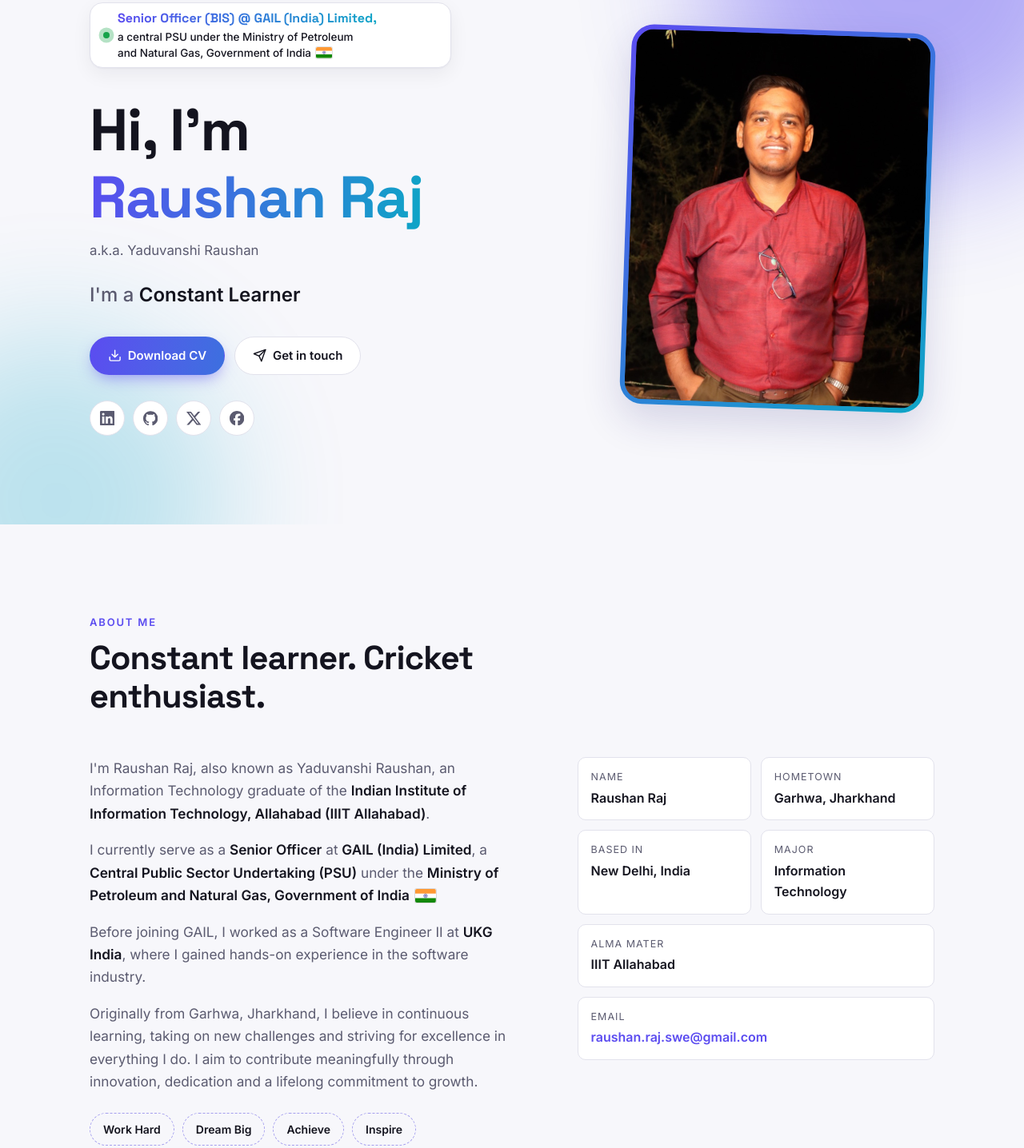
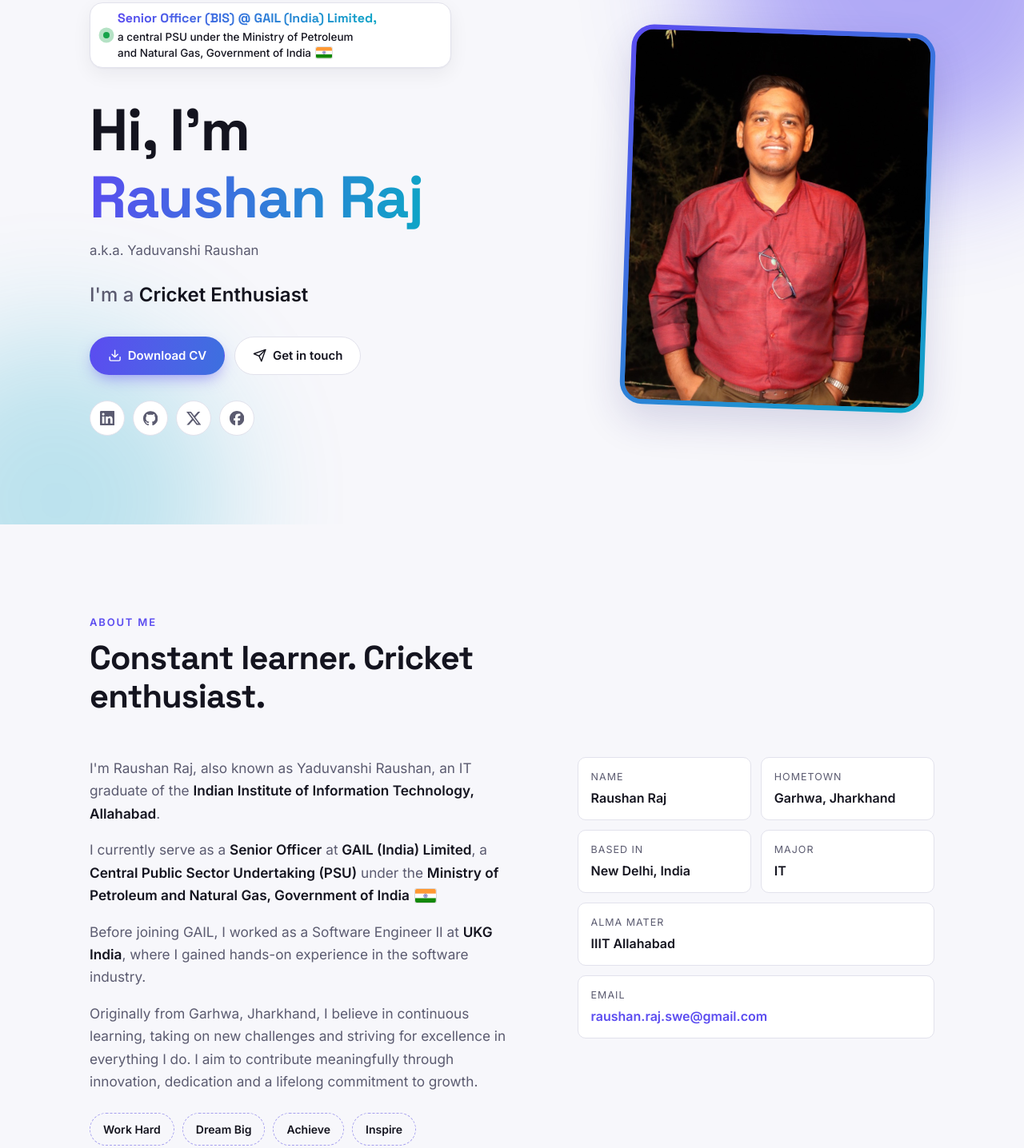
Before and after one commit to raushanraj358/Raushan-Yaduvanshi, a plain HTML site: page index.html in a window 1280 px wide. Shown: the part 144-1580 px from the top of the page at 80% size. Drawn offline with Linux system fonts and the light colour scheme.

Commit message:
Updating about

```diff
--- a/index.html
+++ b/index.html
@@ -11,7 +11,7 @@
   <!-- Social preview -->
   <meta property="og:type" content="website">
   <meta property="og:title" content="Raushan Raj — Senior Officer (BIS), GAIL (India) Limited">
-  <meta property="og:description" content="Backend developer, constant learner and cricket enthusiast.">
+  <meta property="og:description" content="Senior Officer (BIS) at GAIL (India) Limited. Constant learner and cricket enthusiast.">
   <meta property="og:image" content="images/icon-512.png">
 
   <!-- Installable web app -->
@@ -96,7 +96,7 @@
         <p class="hero__aka">a.k.a. Yaduvanshi Raushan</p>
         <p class="hero__role">
           <span class="hero__role-label">I'm a</span>
-          <span id="typed" class="typed" data-words='["Backend Developer","Content Writer","Constant Learner","Cricket Enthusiast"]'>Backend Developer</span>
+          <span id="typed" class="typed" data-words='["Content Writer","Constant Learner","Cricket Enthusiast"]'>Content Writer</span>
         </p>
         <div class="hero__cta">
           <a class="btn btn--primary" href="resume.pdf" download>
@@ -130,7 +130,7 @@
       </header>
       <div class="about">
         <div class="about__bio reveal">
-          <p>I'm Raushan Raj, also known as Yaduvanshi Raushan, an Information Technology graduate of the <strong>Indian Institute of Information Technology, Allahabad (IIIT Allahabad)</strong>.</p>
+          <p>I'm Raushan Raj, also known as Yaduvanshi Raushan, an IT graduate of the <strong>Indian Institute of Information Technology, Allahabad</strong>.</p>
           <p>I currently serve as a <strong>Senior Officer</strong> at <strong>GAIL (India) Limited</strong>, a <strong>Central Public Sector Undertaking (PSU)</strong> under the <strong>Ministry of Petroleum and Natural Gas, Government of India</strong>&nbsp;<svg class="flag" viewBox="0 0 30 20" role="img" aria-label="Flag of India"><rect width="30" height="20" fill="#fff"/><rect width="30" height="6.67" fill="#FF9933"/><rect y="13.33" width="30" height="6.67" fill="#138808"/><circle cx="15" cy="10" r="2.6" fill="none" stroke="#000080" stroke-width=".5"/><circle cx="15" cy="10" r=".55" fill="#000080"/><path d="M15 7.4v5.2M12.4 10h5.2M13.16 8.16l3.68 3.68M16.84 8.16l-3.68 3.68" stroke="#000080" stroke-width=".3"/></svg></p>
           <p>Before joining GAIL, I worked as a Software Engineer II at <strong>UKG India</strong>, where I gained hands-on experience in the software industry.</p>
           <p>Originally from Garhwa, Jharkhand, I believe in continuous learning, taking on new challenges and striving for excellence in everything I do. I aim to contribute meaningfully through innovation, dedication and a lifelong commitment to growth.</p>
@@ -142,7 +142,7 @@
           <div class="fact"><dt>Name</dt><dd>Raushan Raj</dd></div>
           <div class="fact"><dt>Hometown</dt><dd>Garhwa, Jharkhand</dd></div>
           <div class="fact"><dt>Based in</dt><dd>New Delhi, India</dd></div>
-          <div class="fact"><dt>Major</dt><dd>Information Technology</dd></div>
+          <div class="fact"><dt>Major</dt><dd>IT</dd></div>
           <div class="fact fact--wide"><dt>Alma mater</dt><dd>IIIT Allahabad</dd></div>
           <div class="fact fact--wide"><dt>Email</dt><dd><a href="mailto:raushan.raj.swe@gmail.com">raushan.raj.swe@gmail.com</a></dd></div>
         </dl>
@@ -168,7 +168,7 @@
         <li class="timeline__item reveal">
           <div class="card">
             <div class="card__meta"><span class="date">Jul 2022 — 16 Oct 2026</span></div>
-            <h3 class="card__title">Senior Software Engineer <span class="org">@ UKG</span></h3>
+            <h3 class="card__title">Software Engineer II <span class="org">@ UKG</span></h3>
             <p>Worked in the UKG Dimensions Workflow team at UKG India.</p>
           </div>
         </li>
```
